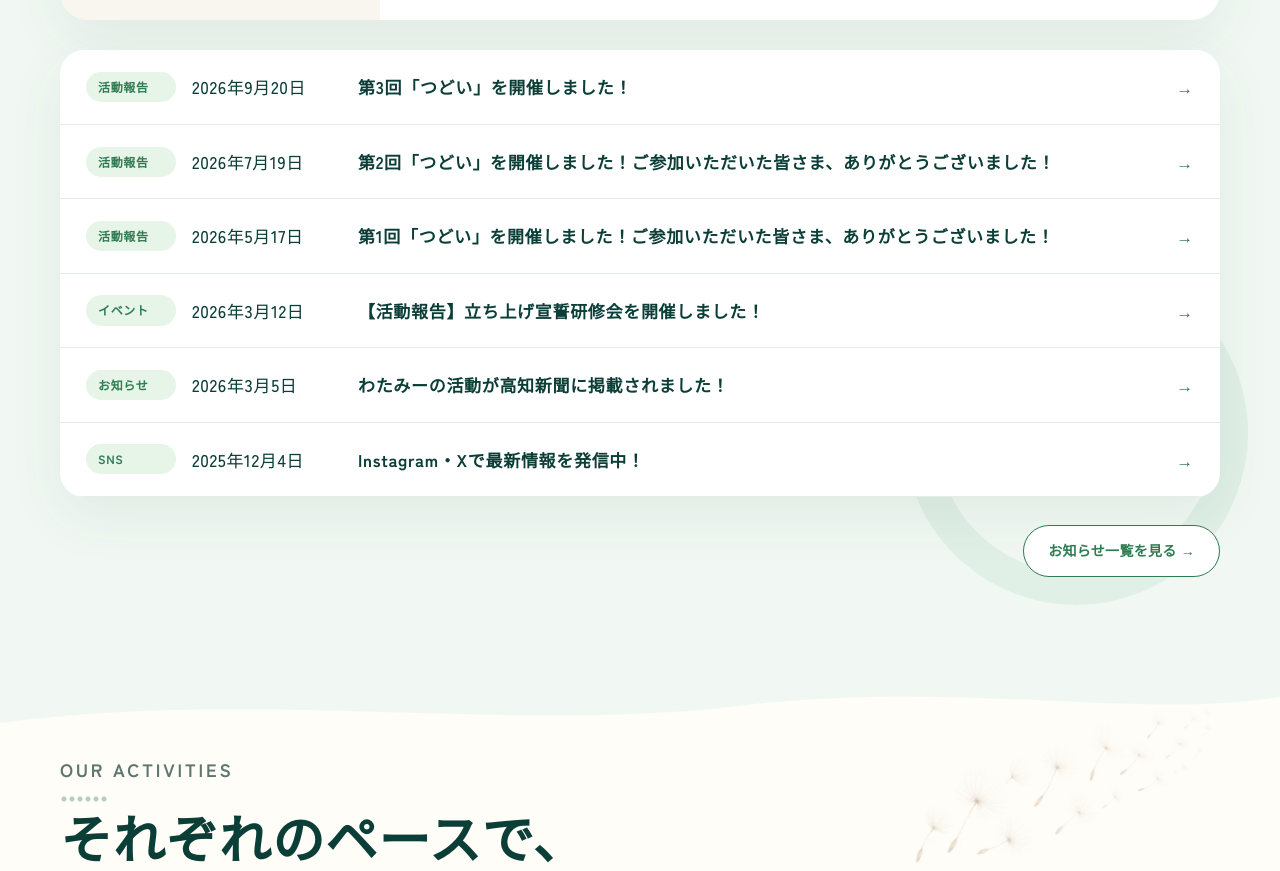
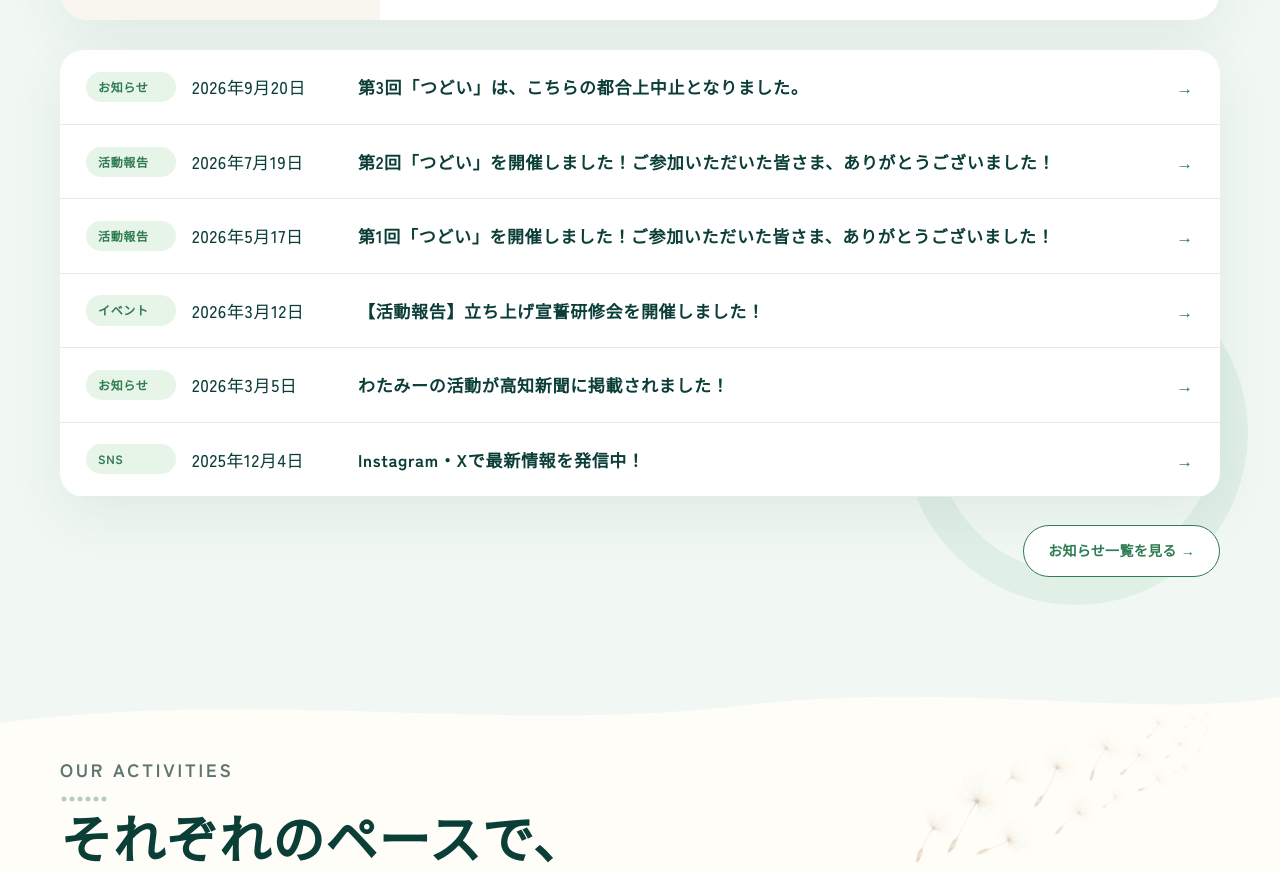
Before and after one commit to watage-meeting/watage-meeting.github.io, a plain HTML site: page index.html in a window 1280 px wide. Shown: the part 1619-2490 px from the top of the page. Drawn offline with Linux system fonts and the light colour scheme; a web font is replaced by a local one.

Commit message:
Correct third gathering notice as canceled: index.html

```diff
--- a/index.html
+++ b/index.html
@@ -201,10 +201,10 @@
 
           <div class="news-list reveal">
             <a class="news-row" href="news-2026-09-20.html">
-              <span class="badge">活動報告</span>
+              <span class="badge">お知らせ</span>
               <span class="date">2026年9月20日</span>
               <strong>
-                第3回「つどい」を開催しました！
+                第3回「つどい」は、こちらの都合上中止となりました。
               </strong>
               <span class="arrow" aria-hidden="true">→</span>
             </a>
```
